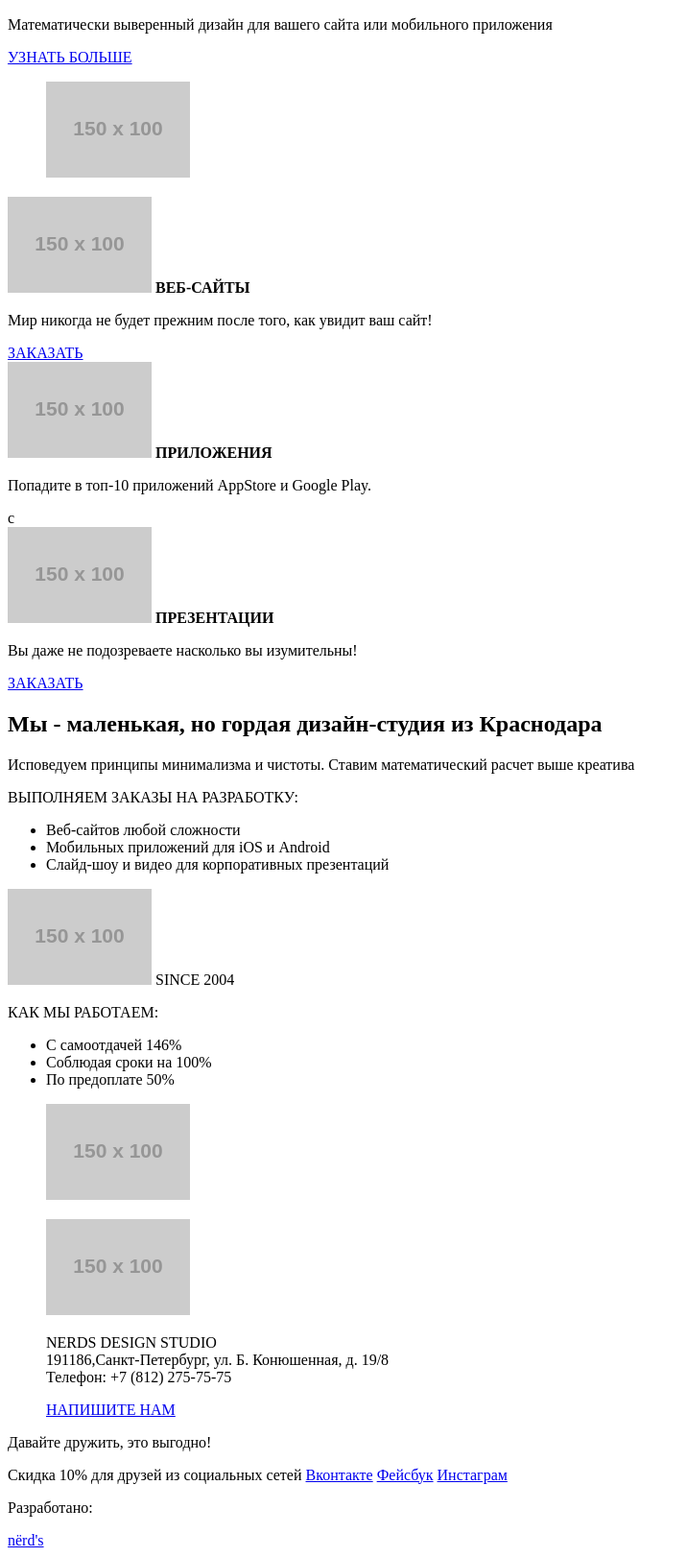
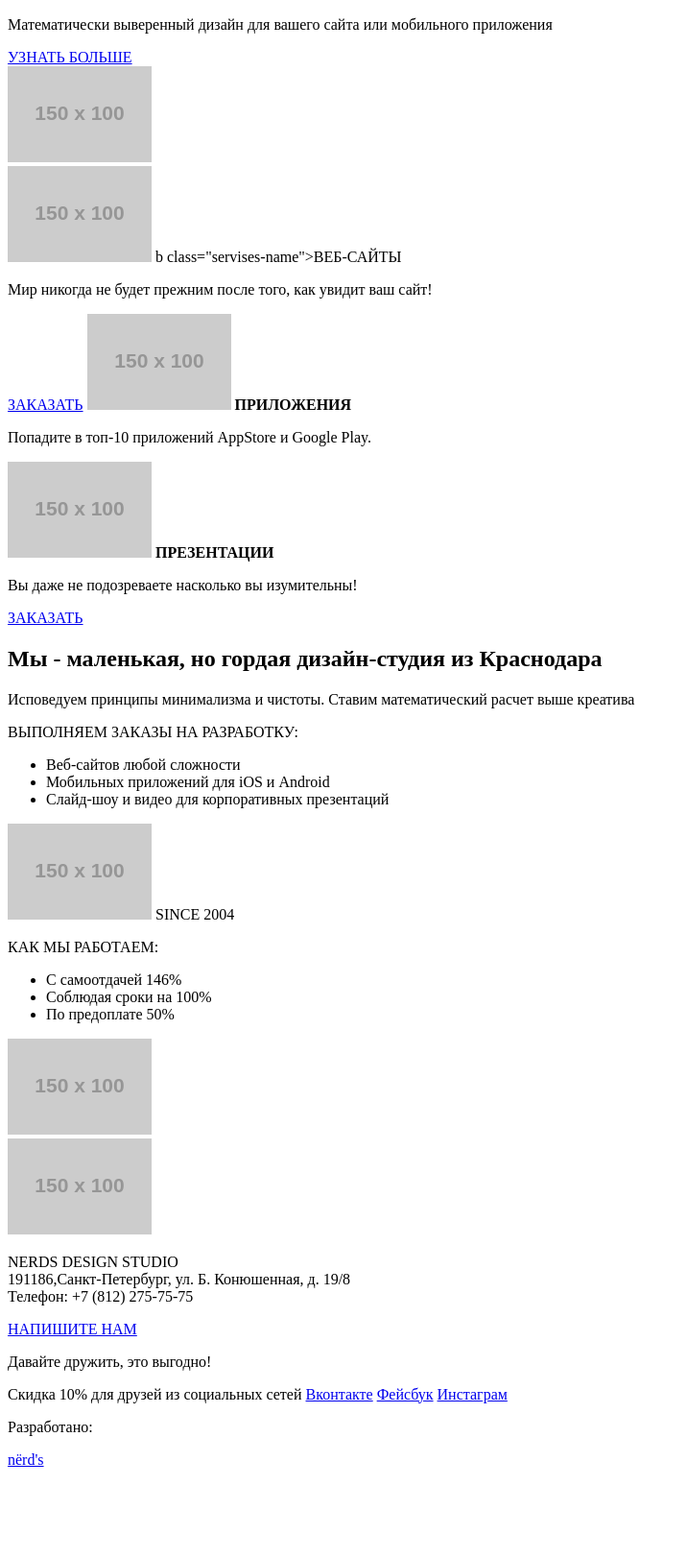
Before and after one commit to SergeyA11/44125-nerds, a plain HTML site: page index.html in a window 1280 px wide. Shown: the part 284-1906 px from the top of the page at 96% size, without its empty margins (0-716 px from the left). After the commit the page ends 1822 px from the top, so only its background shows below. Drawn offline with Linux system fonts and the light colour scheme; placeholder pictures from the web are drawn by us.

Commit message:
Третий_вариант_Нёрдс

```diff
--- a/index.html
+++ b/index.html
@@ -6,8 +6,10 @@
   </head>
   <body>
       <header class="main-header">
+        <div class="container">
           <div class="index-logo">
             <img src="http://placehold.it/150x100" alt="Дизайн-студия Nёrd's»">
+          </div>
         </div>
         <div class="container">
           <nav class="main-navigation">
@@ -30,43 +32,34 @@
           <a class="login" href="#">КОРЗИНА</a>
        </div>
        </div>
-      </header>
-      <main class="container">
-        <article class="credo">
+          <section class="credo">
             <h2 class="page-title">Долго, дорого, скурпулезно.</h2>
             <p>Математически выверенный дизайн для вашего сайта или мобильного приложения</p>
             <a href="#" class="btn">УЗНАТЬ БОЛЬШЕ</a>
-        </article>
-        <div>
-          <figure>
+            <div class="slider">
                 <img src="http://placehold.it/150x100">
-          </figure>
             </div>
-        <article class="services">
-          <section class="main-services">
+          </section>
+        </header>
+        <main class="container">
+          <section class="services">
             <img src="http://placehold.it/150x100">
-          <b class="servises-name">ВЕБ-САЙТЫ</b>
+            b class="servises-name">ВЕБ-САЙТЫ</b>
             <p>Мир никогда не будет прежним после того, как увидит ваш сайт!</p>
             <a href="#" class="btn">ЗАКАЗАТЬ</a>
-          </section>
-          <section class="main-services">
             <img src="http://placehold.it/150x100">
             <b class="services-name">ПРИЛОЖЕНИЯ</b>
             <p>Попадите в топ-10 приложений AppStore и Google Play.</p>
-          c
-          <section class="main-services">
             <img src="http://placehold.it/150x100">
             <b class="services-name">ПРЕЗЕНТАЦИИ</b>
             <p>Вы даже не подозреваете насколько вы изумительны!</p>
             <a href="#" class="btn">ЗАКАЗАТЬ</a>
           </section>
-        </article>
-        <article class="features">
-          <section class="main-features">
+          <section class="features">
           <h2 class="page-title">Мы - маленькая, но гордая дизайн-студия из Краснодара</h2>
           <p>Исповедуем принципы минимализма и чистоты. Ставим математический расчет выше креатива</p>
           <p>ВЫПОЛНЯЕМ ЗАКАЗЫ НА РАЗРАБОТКУ:
-            <ul>
+            <ul class="list">
               <li>Веб-сайтов любой сложности</li>
               <li>Мобильных приложений для iOS и Android</li>
               <li>Слайд-шоу и видео для корпоративных презентаций</li>
@@ -79,7 +72,7 @@
               <span>SINCE 2004</span>
             </div>
             <p>КАК МЫ РАБОТАЕМ:
-            <ul>
+            <ul class="list">
               <li>С самоотдачей 146%</li>
               <li>Соблюдая сроки на 100%</li>
               <li>По предоплате 50%</li>
@@ -88,18 +81,14 @@
           </section>
         </article>
         <div>
-          <figure class="customers">
             <img src="http://placehold.it/150x100">
-          </figure>
         </div>
+        <section class="maps">
+            <img src="http://placehold.it/150x100" alt="Офис дизайн-студии Nёrd's»>
+        </section>
       </main>
       <footer class="main-footer">
       <div class="container">
-        <section class="maps">
-          <figure class="main-address">
-              <img src="http://placehold.it/150x100" alt="Офис дизайн-студии Nёrd's»>
-            </figure>
-          </section>
         <section class="footer-contacts">
           <p>NERDS DESIGN STUDIO<br>
           191186,Санкт-Петербург, ул. Б. Конюшенная, д. 19/8<br>
@@ -109,9 +98,9 @@
         <section class="footer-social">
           <p>Давайте дружить, это выгодно!</p>
             <span class="discount">Скидка 10% для друзей из социальных сетей</span>
-          <a class="social-btn social-btn-vk" href="#">Вконтакте</a>
-          <a class="social-btn social-btn-fb" href="#">Фейсбук</a>
-          <a class="social-btn social-btn-inst" href="#">Инстаграм</a>
+          <label for="vk"><a id="vk" class="social-btn social-btn-vk" href="#">Вконтакте</a></label>
+          <label for="fb"><a id="fb" class="social-btn social-btn-fb" href="#">Фейсбук</a></label>
+          <label for="inst"><a id="inst" class="social-btn social-btn-inst" href="#">Инстаграм</a></label>
         </section>
         <section class="footer-copyright">
           <p>Разработано:</p>
```
Also changed, not shown: catalog.html (+16 -20 lines). Lines whose indentation alone changed are shown as unchanged.
